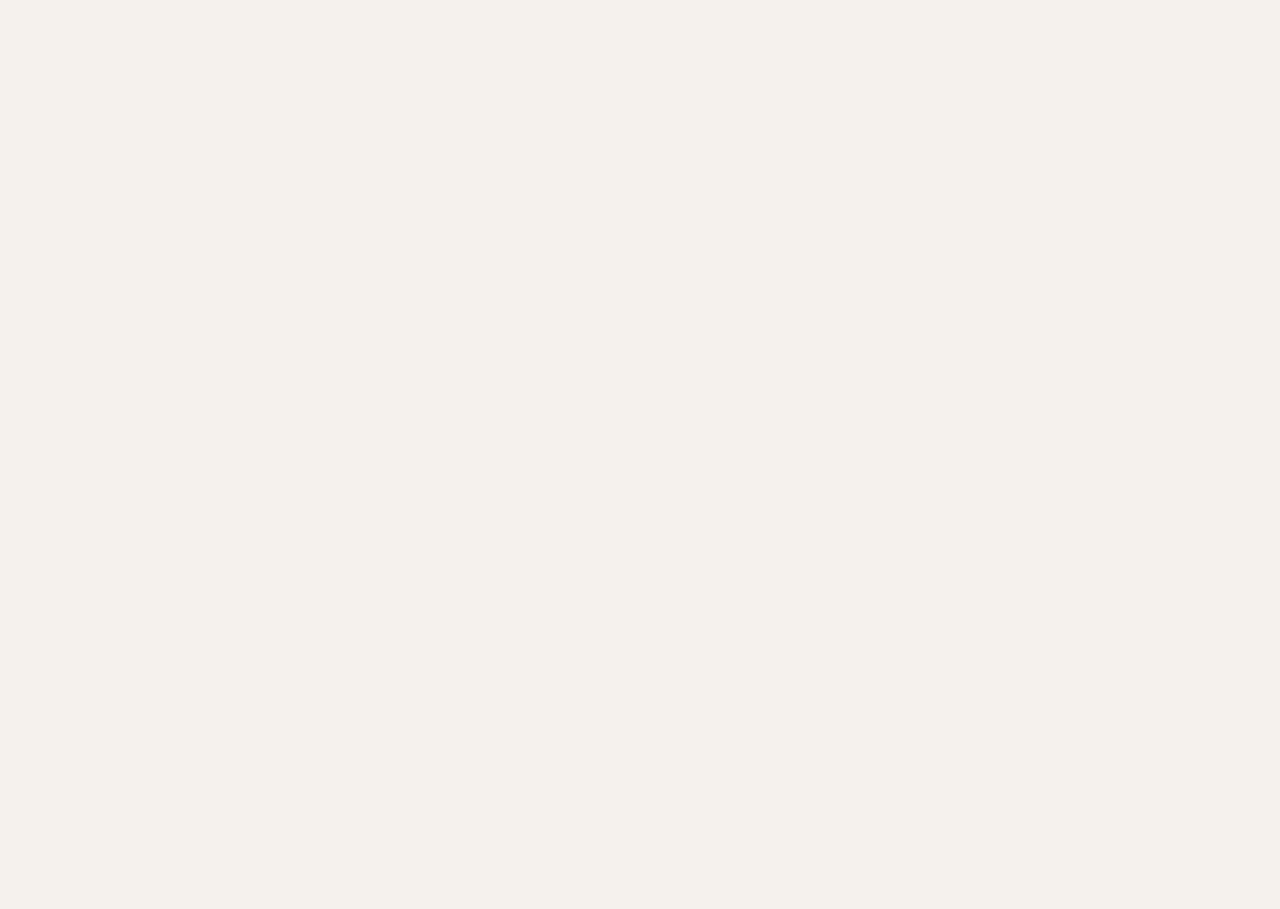
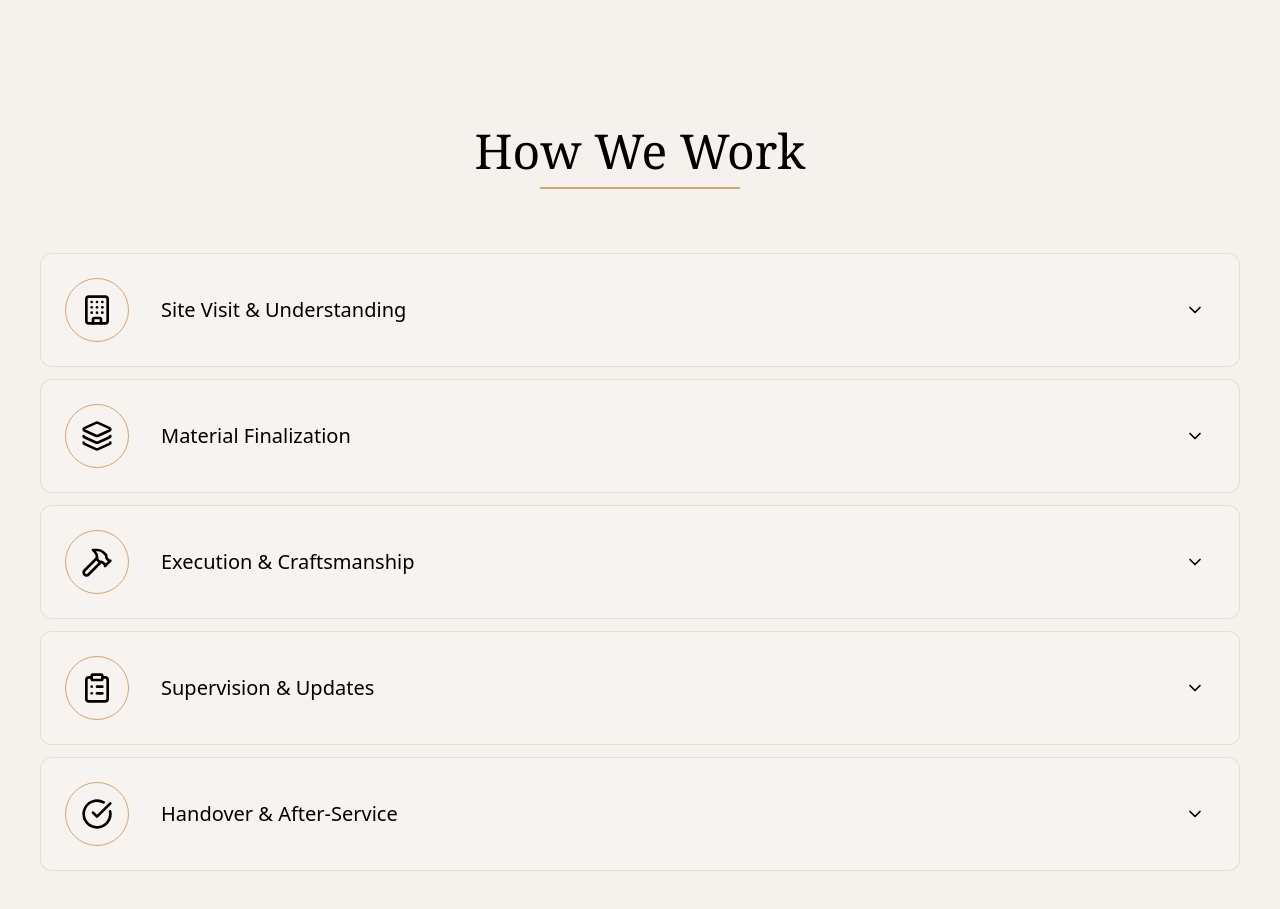
Before and after one commit to moshahidraza1/Interior_Design_Website, a Next.js app: page / in a window 1280 px wide. Shown: the part 3760-4669 px from the top of the page. Before the commit the page ends 3727 px from the top, so only its background shows below. Built offline with nearby package versions, Linux system fonts and the light colour scheme.

Commit message:
added: work process with drop down description

```diff
--- /dev/null
+++ b/app/components/WorkProcess.tsx
@@ -0,0 +1,76 @@
+"use client"
+import { Building, ClipboardList, CheckCircle, Hammer, Layers, Icon, ArrowBigDown, ChevronDown } from "lucide-react";
+import React, { useState } from 'react'
+import { text } from "stream/consumers";
+
+const WorkProcess = () => {
+
+const [openId, setOpenId] = useState<number|null>(null);
+const steps = [
+  {
+    id: 1,
+    title: "Site Visit & Understanding",
+    description: "We conduct a detailed site inspection to understand your vision, measurements, and requirements.",
+    icon: Building,
+  },
+  {
+    id: 2,
+    title: "Material Finalization",
+    description: "Choose from curated material options with transparent budgeting and timelines.",
+    icon: Layers,
+  },
+  {
+    id: 3,
+    title: "Execution & Craftsmanship",
+    description: "Our skilled carpenters, painters, and metal workers execute with precision and care.",
+    icon: Hammer,
+  },
+  {
+    id: 4,
+    title: "Supervision & Updates",
+    description: "Regular updates, site supervision, and quality checks ensure everything stays on track.",
+    icon: ClipboardList,
+  },
+  {
+    id: 5,
+    title: "Handover & After-Service",
+    description: "Once complete, we hand over a finely crafted space with optional maintenance support.",
+    icon: CheckCircle,
+  },
+];
+
+
+  return (
+    <div>
+      <section className="bg-cream mt-20 py-20">
+        <div className="items-center text-5xl text-center font-serif">
+            How We Work
+        </div>
+        <div className="w-50 h-0.5 mt-3 bg-gold flex mx-auto "></div>
+        <div className="mt-16 mx-5 md:mx-10">
+        {steps.map(({id, title, description, icon:Icon})=>(
+            <div key={id} onClick={()=>setOpenId(openId === id? null:id)} className="w-full mt-3 bg-white/20 border border-gold/30 rounded-xl cursor-pointer p-6">
+                <div className=" flex  gap-8 items-start">
+                    <div className="shrink-0 h-16 w-16 border border-gold rounded-full flex text-center">
+                    <Icon className="m-auto w-8 h-8"/>
+                    </div>
+                    <div className="flex-1 ">
+                    <div className="h-16 flex items-center justify-between">
+                      <div className="md:text-xl font-medium">
+                        {title}
+                    </div>
+                    <button className="ml-auto flex h-10 w-10  items-center justify-center   transition-transform cursor-pointer"><ChevronDown className={`h-5 w-5 transition-transform ${openId===id?'rotate-180':''}`}/></button>
+                    </div>
+                <div className={` mx-3 text-dark/70 ${openId===id?'block pt-2':'hidden'}`}>{description}
+                </div>
+                </div>
+                </div>
+            </div>
+        ))}
+        </div>
+      </section>
+    </div>
+  )
+}
+
+export default WorkProcess
--- a/app/page.tsx
+++ b/app/page.tsx
@@ -5,7 +5,7 @@ import Portfolio from "./components/Portfolio";
 import Services from "./components/Services";
 import Features from "./components/Features";
 import Testimonials from "./components/Testimonials";
-
+import WorkProcess from "./components/WorkProcess";
 
 export default function Home() {
   return (
@@ -16,6 +16,7 @@ export default function Home() {
    <Services/>
    <Features/>
    <Testimonials/>
+   <WorkProcess/>
    </>
   );
 }
```
